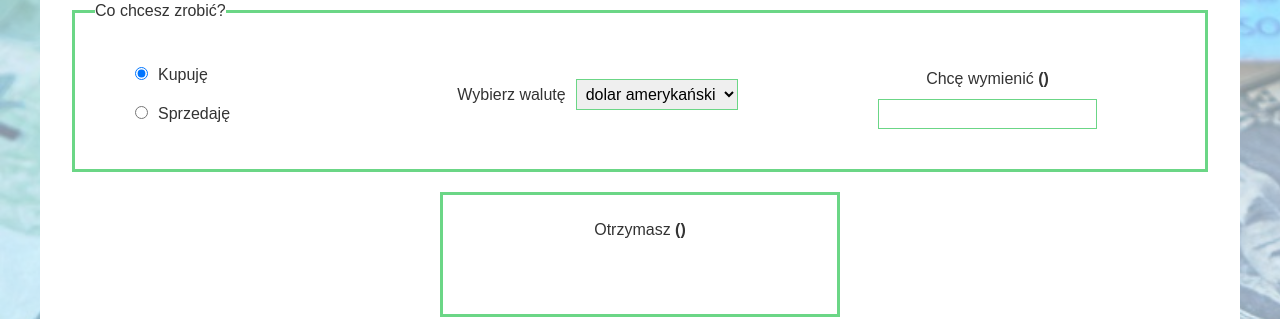
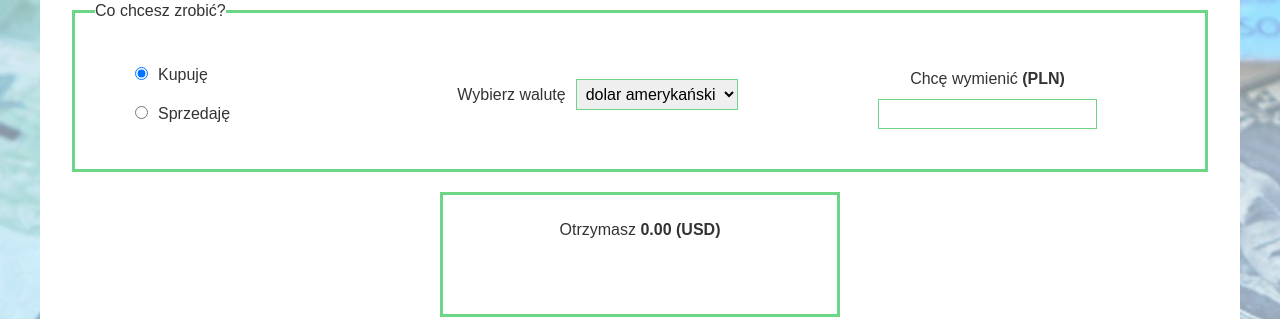
Before and after one commit to Pfeszler/Currency-calculator-react, a React (Create React App) app: page / in a window 1280 px wide. Shown: the part 168-487 px from the top of the page. Built offline with nearby package versions, Linux system fonts and the light colour scheme.

Commit message:
added full form interactio

```diff
--- a/src/App.js
+++ b/src/App.js
@@ -1,4 +1,4 @@
-import React, { useState } from 'react';
+import React from 'react';
 import Header from "./Header"
 import Container from "./Container"
 import Form from "./Form"
@@ -17,12 +17,11 @@ const currencies = [
 
 
 function App() {
- const [buy, setBuy] = useState(true)
   return (
     <React.Fragment>
       <Header />
       <Container>
-       <Form currencies={currencies} buy={buy} setBuy={setBuy} />
+       <Form currencies={currencies} />
         <Table currencies= {currencies} />
       </Container>
      <Footer />
--- a/src/Form/index.js
+++ b/src/Form/index.js
@@ -1,13 +1,36 @@
 import React, { useState } from "react"
 import "./style.css"
 
-const Form = ({ currencies, buy }) => {
+const Form = ({ currencies }) => {
+    const [buy, setBuy] = useState(true)
     const [amount, setAmount] = useState("")
-    const [currencySelected, setCurrencySelected] = useState(currencies[0].name)
+    const [currencySelected, setCurrencySelected] = useState(currencies[0].id)
+    const [answer, setAnswer] = useState("")
+    const onBuyChange = () =>
+        setBuy(true);
+
+    const onSellChange = () =>
+        setBuy(false)
+
+    const calculateFinalValue = () => {
+        if (buy) {
+            return (Number(amount) / currencies[currencySelected].buyprice).toFixed(2)
+        }
+        return (Number(amount) * currencies[currencySelected].buyprice).toFixed(2)
+    }
+
+    const onFormSubmit = () =>
+        setAnswer(`na rachunek powiązany z Twoim kontem zostało przelane
+         ${calculateFinalValue()} ${buy ? currencies[currencySelected].symbol : "PLN"} `)
 
     return (
         <React.Fragment>
-            <form className="form">
+            <form className="form"
+                onSubmit={(event) => {
+                    event.preventDefault();
+                    onFormSubmit()
+                }
+                }>
                 <fieldset className="form__fieldset">
                     <legend className="form__legend">Co chcesz zrobić?</legend>
                     <div className="form__flexbox">
@@ -15,14 +38,27 @@ const Form = ({ currencies, buy }) => {
 
                             <li>
                                 <label>
-                                    <input type="radio" name="what-you-gona-do" value="buy"
-                                        required checked />
+                                    <input type="radio"
+                                        name="what-you-gona-do"
+                                        required
+                                        checked={buy}
+                                        onChange={() => {
+                                            onBuyChange();
+                                            setAnswer("");
+                                        }}
+                                    />
                                     <span className="form__discription">Kupuję</span>
                                 </label>
                             </li>
                             <li>
                                 <label>
-                                    <input type="radio" name="what-you-gona-do" value="sell"
+                                    <input type="radio"
+                                        name="what-you-gona-do"
+                                        checked={!buy}
+                                        onChange={() => {
+                                            onSellChange()
+                                            setAnswer("");
+                                        }}
                                         required />
                                     <span className="form__discription">Sprzedaję</span>
                                 </label>
@@ -37,7 +73,10 @@ const Form = ({ currencies, buy }) => {
                                     required
                                     name="currency"
                                     value={currencySelected}
-                                    onChange= {({target}) => {setCurrencySelected(target.value);  console.log(target.value)}}>
+                                    onChange={({ target }) => {
+                                        setCurrencySelected(target.value);
+                                        setAnswer("");
+                                    }}>
                                     {currencies.map(currency =>
                                         <option value={currency.id}>{currency.name}</option>
                                     )}
@@ -47,7 +86,7 @@ const Form = ({ currencies, buy }) => {
                         <div className="form__inputContainer">
                             <label>
                                 <span className="form__discription">
-                                    Chcę wymienić <strong>()</strong>
+                                    Chcę wymienić <strong>({buy ? "PLN" : currencies[currencySelected].symbol})</strong>
                                 </span>
                                 <input className="form__input"
                                     name="to-exchange"
@@ -55,7 +94,10 @@ const Form = ({ currencies, buy }) => {
                                     type="number"
                                     min="1"
                                     value={amount}
-                                    onChange={({ target }) => setAmount(target.value)}
+                                    onChange={({ target }) => {
+                                        setAmount(target.value);
+                                        setAnswer("");
+                                    }}
                                 />
                             </label>
                         </div>
@@ -63,14 +105,16 @@ const Form = ({ currencies, buy }) => {
                 </fieldset>
                 <div className="form__text">
                     <p>
-                        Otrzymasz <strong>()</strong>
+                        Otrzymasz <strong>{calculateFinalValue()} ({buy ? currencies[currencySelected].symbol : "PLN"})
+
+                                    </strong>
                     </p>
                     <p className="form__paragraph"> </p>
                 </div>
                 <button className="form__button">Wymień</button>
             </form>
             <p className="form__answer">
-
+                {answer}
             </p>
         </React.Fragment>
     )
```
